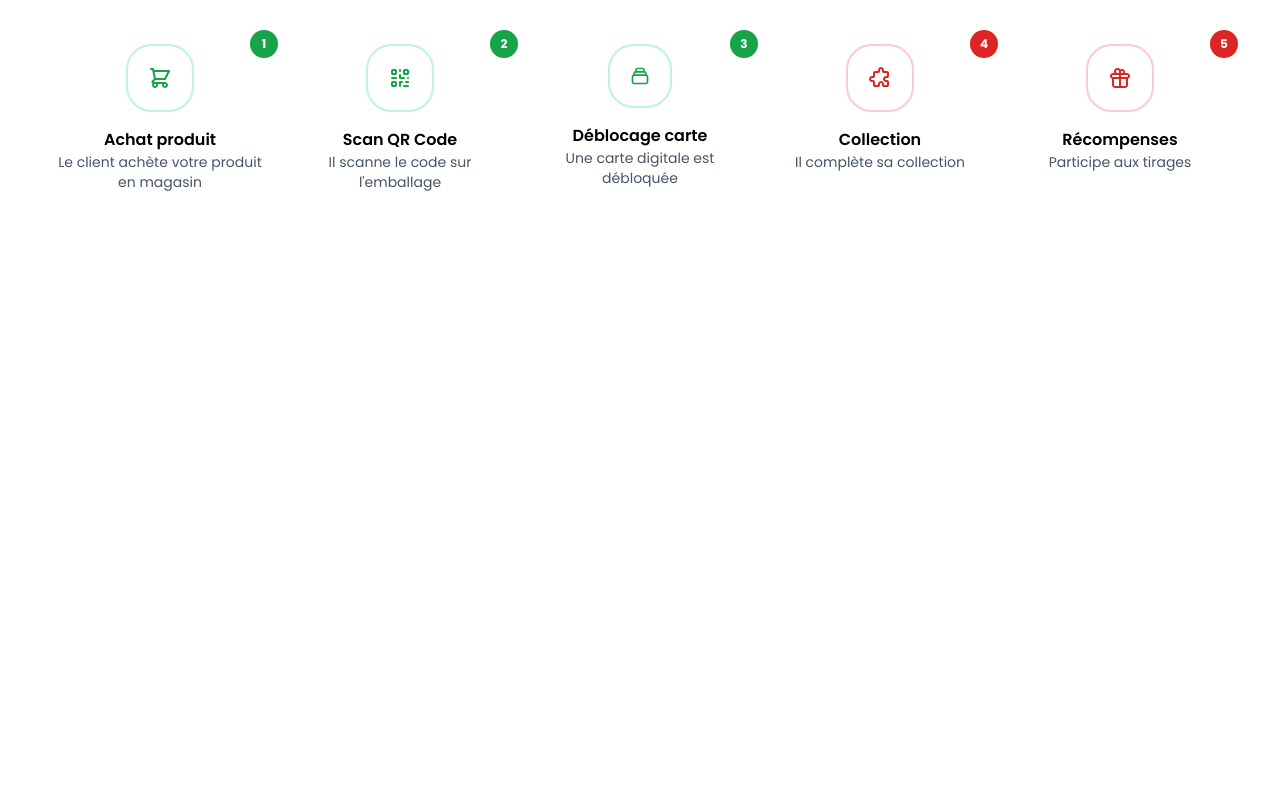
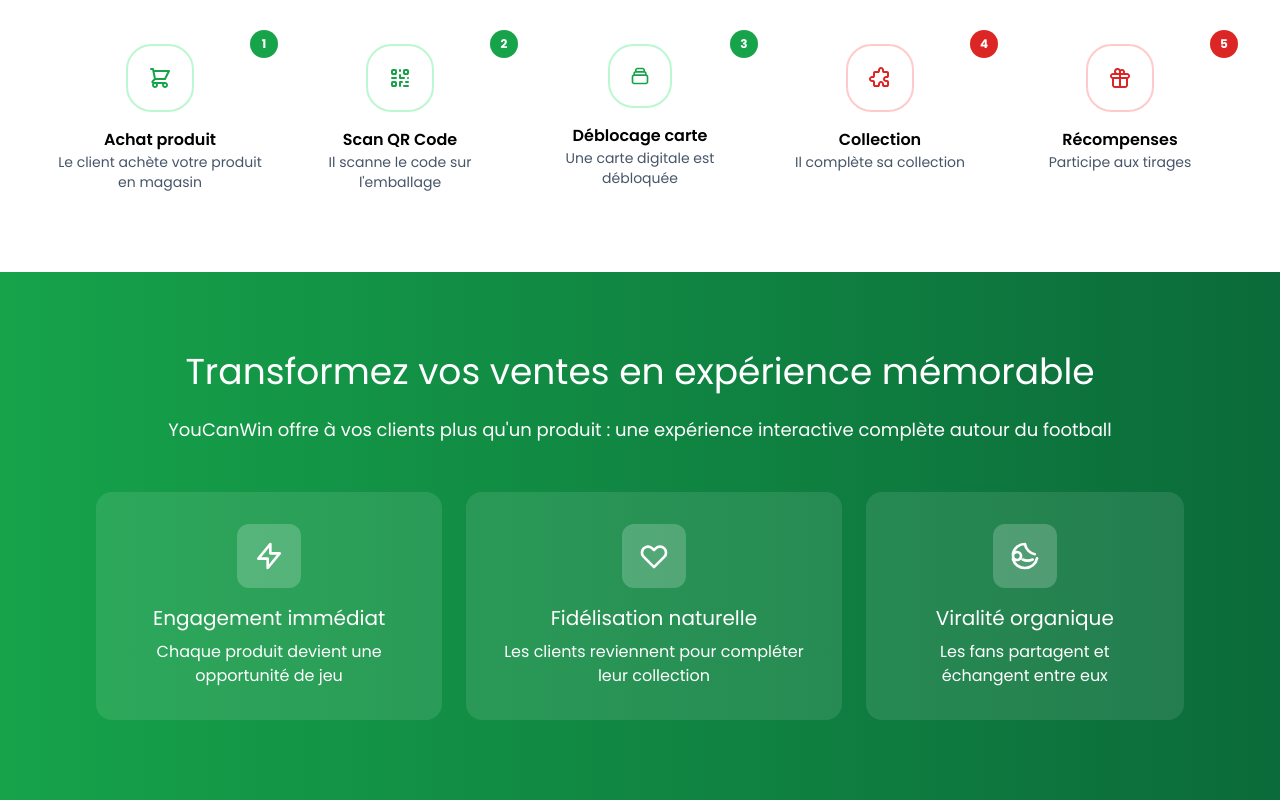
Before and after one commit to ayoub-akraou/youcanwin, a React (Vite) app: page / in a window 1280 px wide. Shown: the part 2141-2941 px from the top of the page. Before the commit the page ends 2413 px from the top, so only its background shows below. Built offline with nearby package versions, Linux system fonts and the light colour scheme.

Commit message:
feat: create SalesToExperienceSection

```diff
--- a/src/App.tsx
+++ b/src/App.tsx
@@ -2,6 +2,7 @@ import Header from "./components/Header";
 import NavBar from "./components/NavBar";
 import SolutionSection from "./components/SolutionSection";
 import CustomerJourneySection from "./components/CustomerJourneySection";
+import SalesToExperienceSection from "./components/SalesToExperienceSection";
 
 function App() {
 	return (
@@ -12,6 +13,7 @@ function App() {
 				<SolutionSection />
 				<CustomerJourneySection />
 			</div>
+			<SalesToExperienceSection />
 		</>
 	);
 }
--- /dev/null
+++ b/src/components/SalesToExperienceSection.tsx
@@ -0,0 +1,35 @@
+import flash from "../assets/flash.svg";
+import heart from "../assets/heart.svg";
+import moon from "../assets/moon.svg";
+
+export default function SalesToExperienceSection() {
+	return (
+		<section className="text-white px-24 py-20 text-center bg-linear-90 from-[#16A34A] to-[#0B6B3A]">
+			<h1 className="title text-4xl mb-6">Transformez vos ventes en expérience mémorable</h1>
+			<p className="description text-lg mb-12">
+				YouCanWin offre à vos clients plus qu'un produit : une expérience interactive complète autour du football
+			</p>
+			<ul className="cards flex justify-between gap-6">
+				<Card title="Engagement immédiat" description="Chaque produit devient une opportunité de jeu">
+					<img src={flash} alt="flash icon" />
+				</Card>
+				<Card title="Fidélisation naturelle" description="Les clients reviennent pour compléter leur collection">
+					<img src={heart} alt="heart icon" />
+				</Card>
+				<Card title="Viralité organique" description="Les fans partagent et échangent entre eux">
+					<img src={moon} alt="moon icon" />
+				</Card>
+			</ul>
+		</section>
+	);
+}
+
+function Card({ children, title, description }) {
+	return (
+		<li className="card rounded-2xl p-8 flex flex-col items-center bg-white/10">
+			<div className="rounded-xl p-4 bg-white/20 mb-4">{children}</div>
+			<h3 className="mb-2 text-xl">{title}</h3>
+			<p className="text-base">{description}</p>
+		</li>
+	);
+}
```
